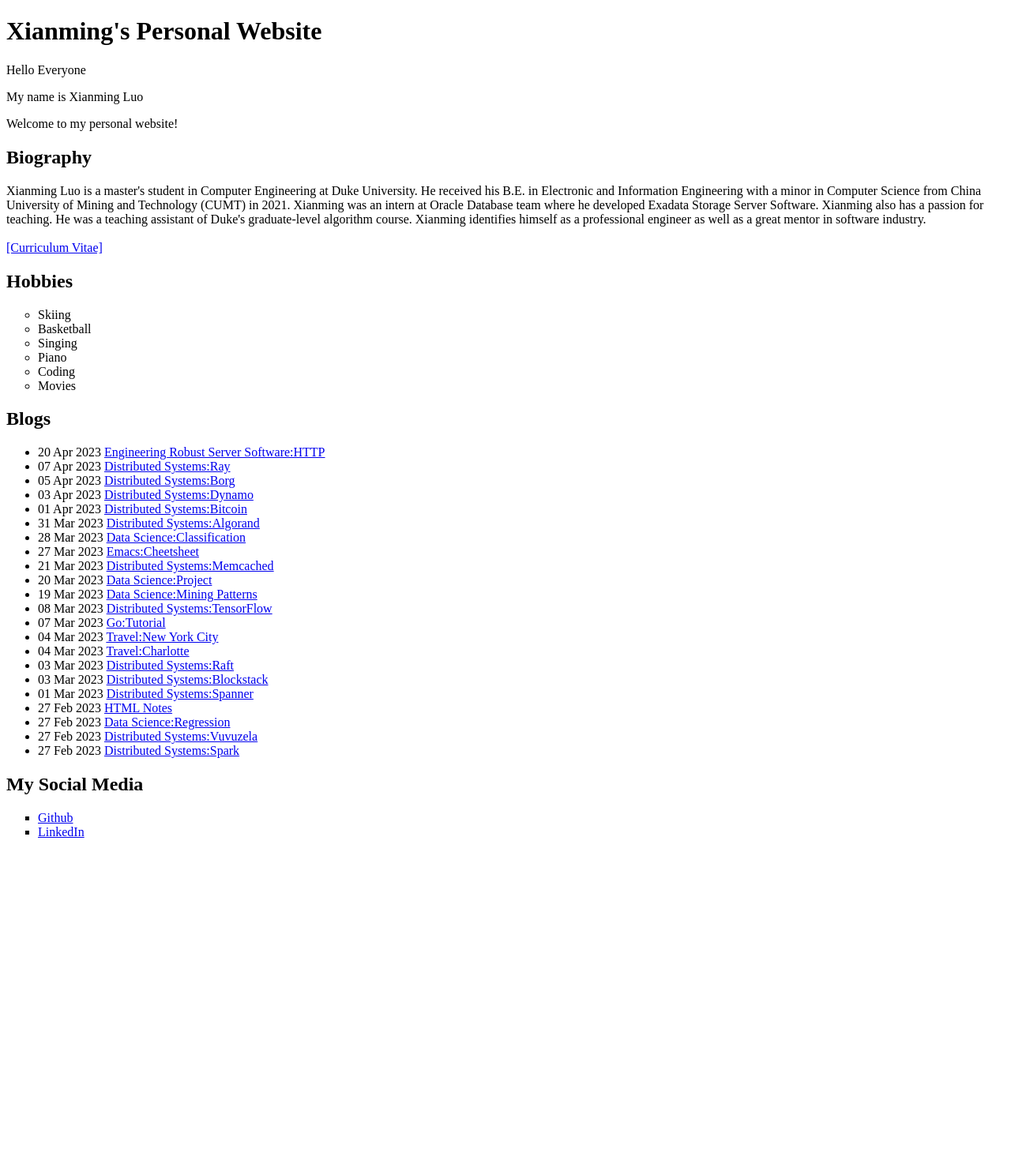
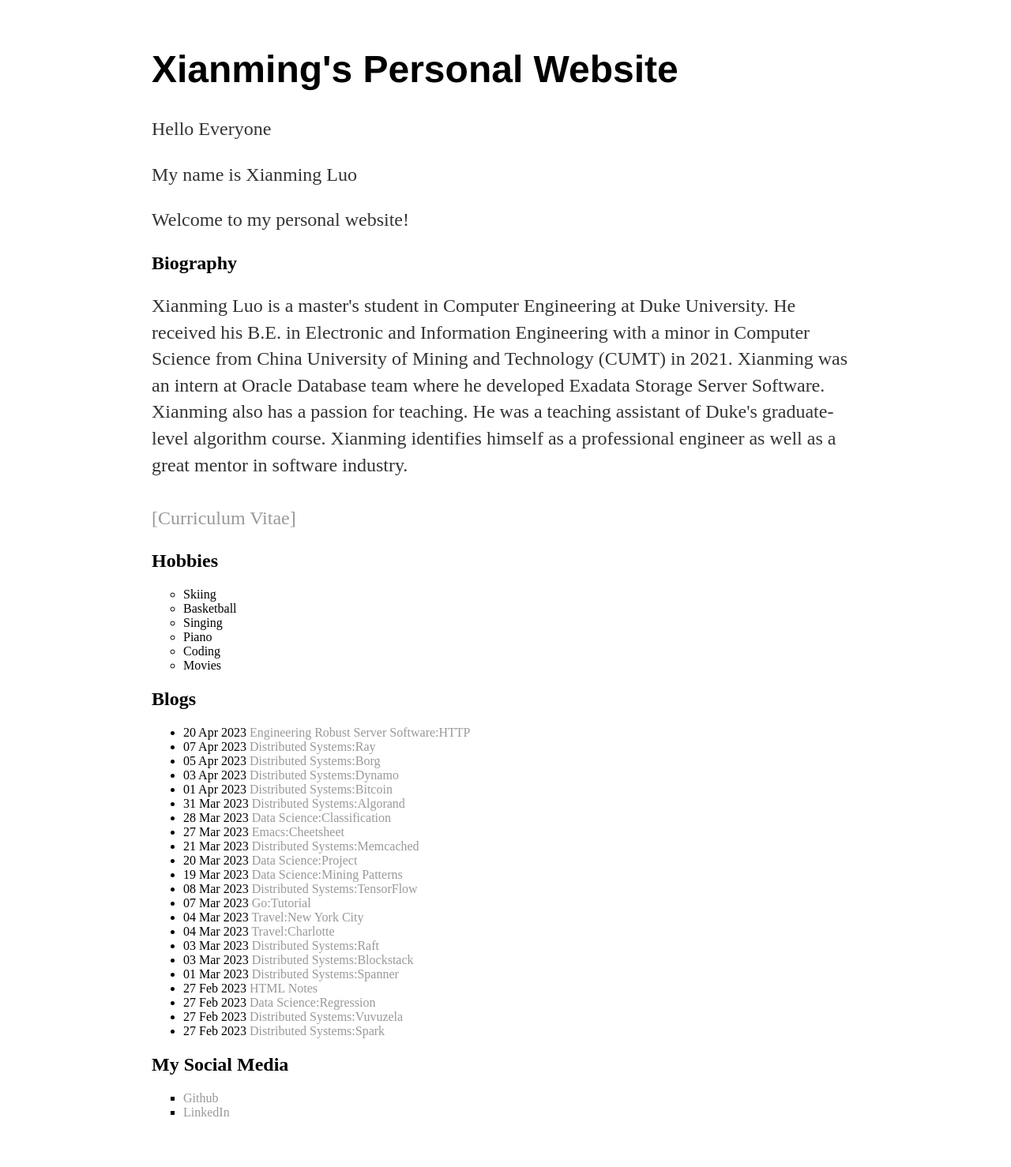
Before and after one commit to dotnet-7/XianmingLuo.github.io, a Jekyll site: the page built from index.html, in a window 1280 px wide. Shown: the whole page at 79% size. Built offline with Jekyll 4.4.1, drawn with Linux system fonts in a browser that asks for light colours; before the commit the page ends 1079 px from its top, so only the background shows below that.

Commit message:
Modify path to styles.css

```diff
--- a/_layouts/default.html
+++ b/_layouts/default.html
@@ -5,7 +5,7 @@
     <meta http-equiv="content-type" content="text/html; charset=utf-8">
     <title>{{ page.title }}</title>
 
-    <link rel="stylesheet" href="_layouts/styles.css">
+    <link rel="stylesheet" href="styles.css">
   </head>
   <body>
     {{ content }}
--- /dev/null
+++ b/styles.css
@@ -0,0 +1,50 @@
+body {
+    margin: 60px auto;
+    width: 70%;
+}
+
+nav ul, footer ul {
+    font-familt:'Helvetica', 'Arial', 'Sans-Serif';
+    padding: 0px;
+    list-style: none;
+    font-weight: bold;
+}
+
+nav ul, footer ul li {
+    display: inline;
+    margin-right: : 20px;
+}
+
+a {
+    text-decoration: none;
+    color: #999;
+}
+
+a:hover {
+    text-decoration: underline;
+}
+
+h1 {
+    font-size: 3em;
+    font-family: 'Helvetica', 'Arial', 'Sans-Serif';
+}
+
+p {
+    font-size: 1.5em;
+    line-height: 1.4em;
+    color: #333;
+}
+
+footer {
+    border-top: 1px solid #d5d5d5;
+    font-size: .8em;
+}
+
+ul.posts {
+    margin: 20px auto 40px;
+    font-size: 1.5em;
+}
+
+ul.posts li {
+    list-style: none;
+}
```
